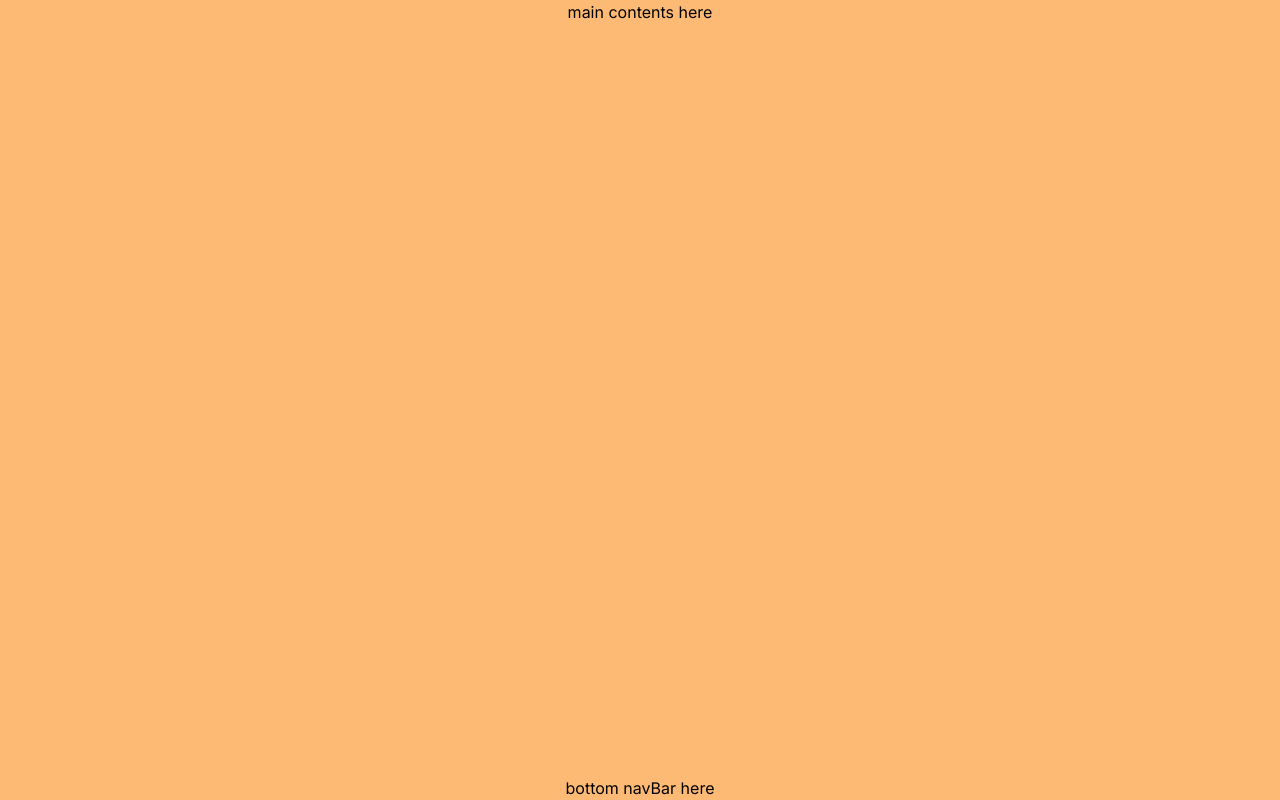
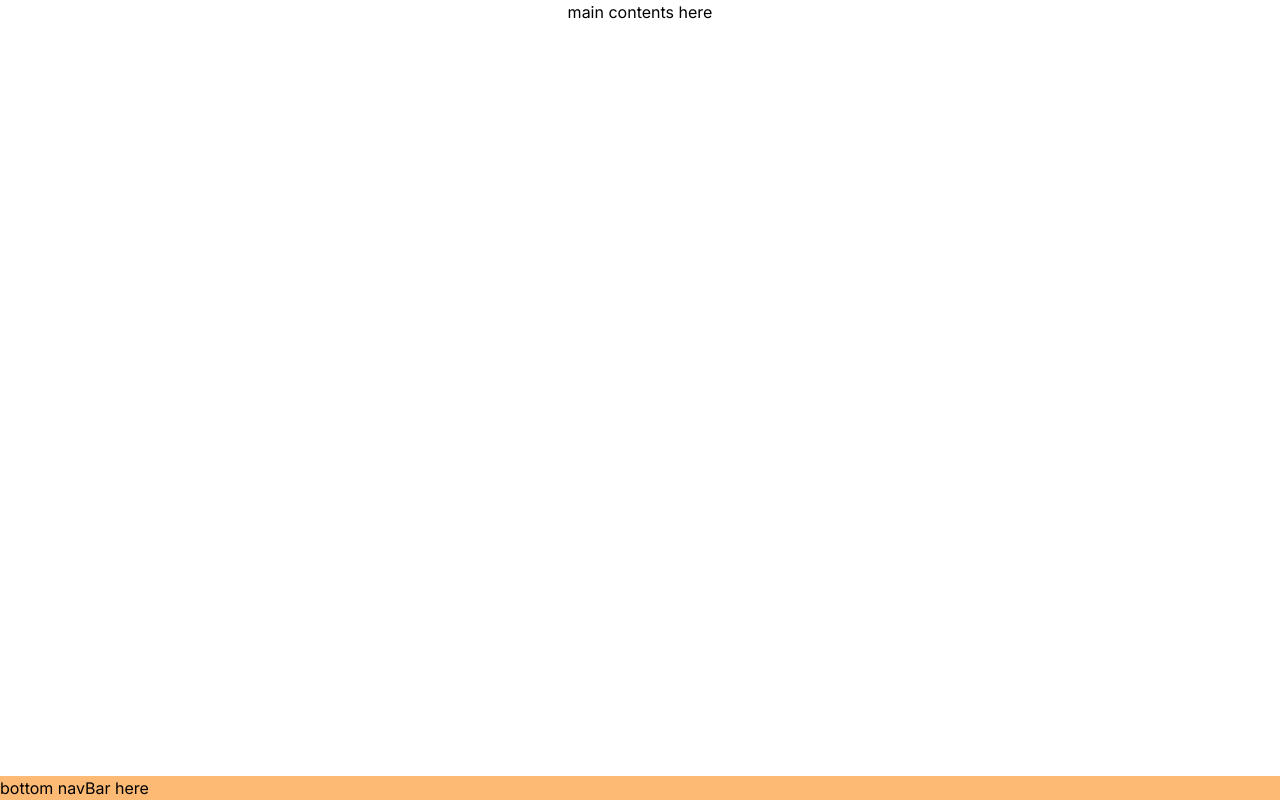
Before and after one commit to chanshin0/team-elegance-front, a Next.js app: page / in a window 1280 px wide. Built offline with nearby package versions, Linux system fonts and the light colour scheme.

Commit message:
레이아웃 수정 및 풀더 구조 생성

```diff
--- /dev/null
+++ b/app/(stores)/[storeId]/info/page.tsx
@@ -0,0 +1,16 @@
+'use client'
+
+import { useParams } from 'next/navigation';
+
+export default function StoreInfo() {
+  const storeId = useParams().storeId
+
+  return (
+    <main
+    className='
+    '
+    >
+      store {storeId} info here
+    </main>
+  )
+}
--- /dev/null
+++ b/app/(stores)/[storeId]/page.tsx
@@ -0,0 +1,16 @@
+'use client'
+
+import { useParams } from 'next/navigation';
+
+export default function Store() {
+  const storeId = useParams().storeId
+
+  return (
+    <main
+    className='
+    '
+    >
+      store {storeId} here
+    </main>
+  )
+}
--- /dev/null
+++ b/app/(stores)/list/page.tsx
@@ -0,0 +1,10 @@
+export default function StoresList() {
+  return (
+    <main
+    className='
+    '
+    >
+      store list here
+    </main>
+  )
+}
--- /dev/null
+++ b/app/(users)/cart/page.tsx
@@ -0,0 +1,10 @@
+export default function Cart() {
+  return (
+    <main
+    className='
+    '
+    >
+      cart here
+    </main>
+  )
+}
--- /dev/null
+++ b/app/(users)/login/page.tsx
@@ -0,0 +1,10 @@
+export default function Login() {
+  return (
+    <main
+    className='
+    '
+    >
+      login here
+    </main>
+  )
+}
--- /dev/null
+++ b/app/(users)/signup/page.tsx
@@ -0,0 +1,10 @@
+export default function SignUp() {
+  return (
+    <main
+    className='
+    '
+    >
+      signup here
+    </main>
+  )
+}
--- a/app/layout.tsx
+++ b/app/layout.tsx
@@ -15,20 +15,20 @@ export default function RootLayout({
   children: React.ReactNode
 }) {
 
-  const isLoggedIn = true // 로그인 분기처리
-
   return (
     <html lang="en">
-      {isLoggedIn ?
       <body className={`${inter.className}
-      mx-auto h-screen flex flex-col items-center
-      md:max-w-[120rem]`}
+      mx-auto w-full h-screen flex flex-col items-center
+      md:max-w-7xl`}
       >
       {children}
+      <footer className="
+      fixed bottom-0 w-full bg-orange-300
+      md:max-w-7xl
+      ">
+        bottom navBar here
+      </footer>
       </body>
-      :
-      <></> // <InitPage/> 로그인하지 않은 유저 보여줄 초기화면
-      }
     </html>
   )
 }
--- a/app/page.tsx
+++ b/app/page.tsx
@@ -2,15 +2,10 @@ export default function Home() {
   return (
     <main
     className='
-    w-full h-full bg-orange-300 flex flex-col items-center
+    w-full h-full flex flex-col items-center
     '
     >
       main contents here
-      <footer className="
-      fixed bottom-0
-      ">
-        bottom navBar here
-      </footer>
     </main>
   )
 }
```
